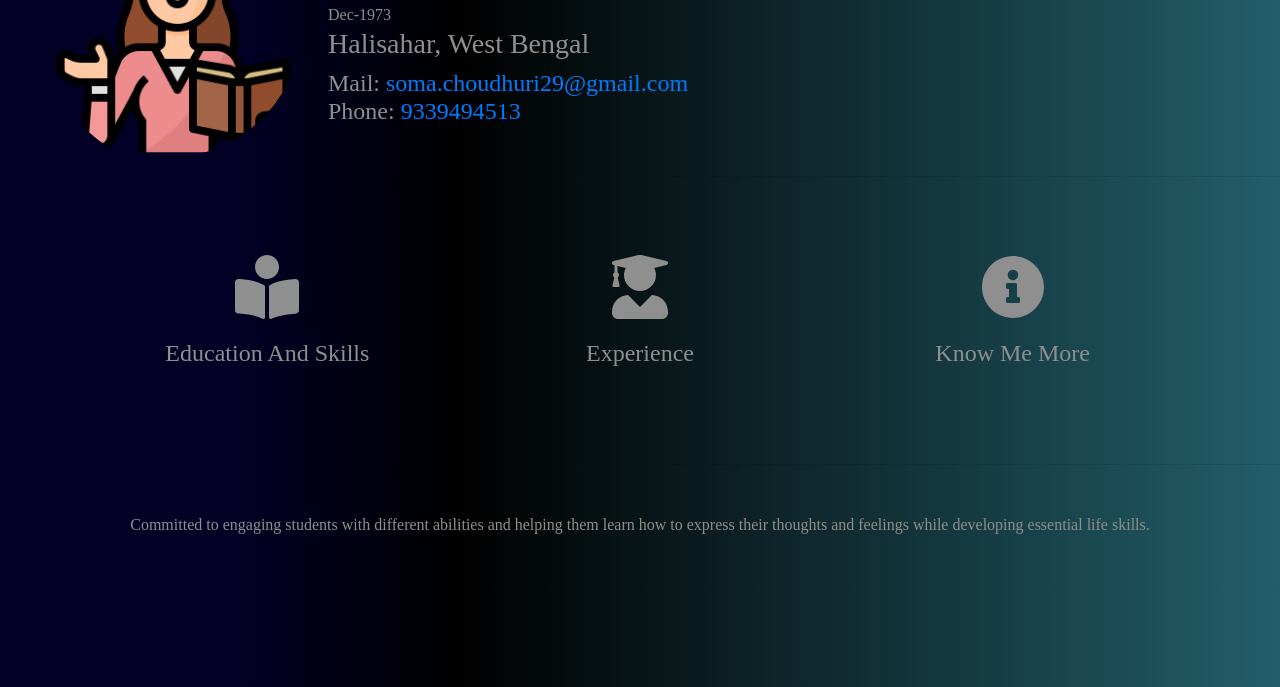
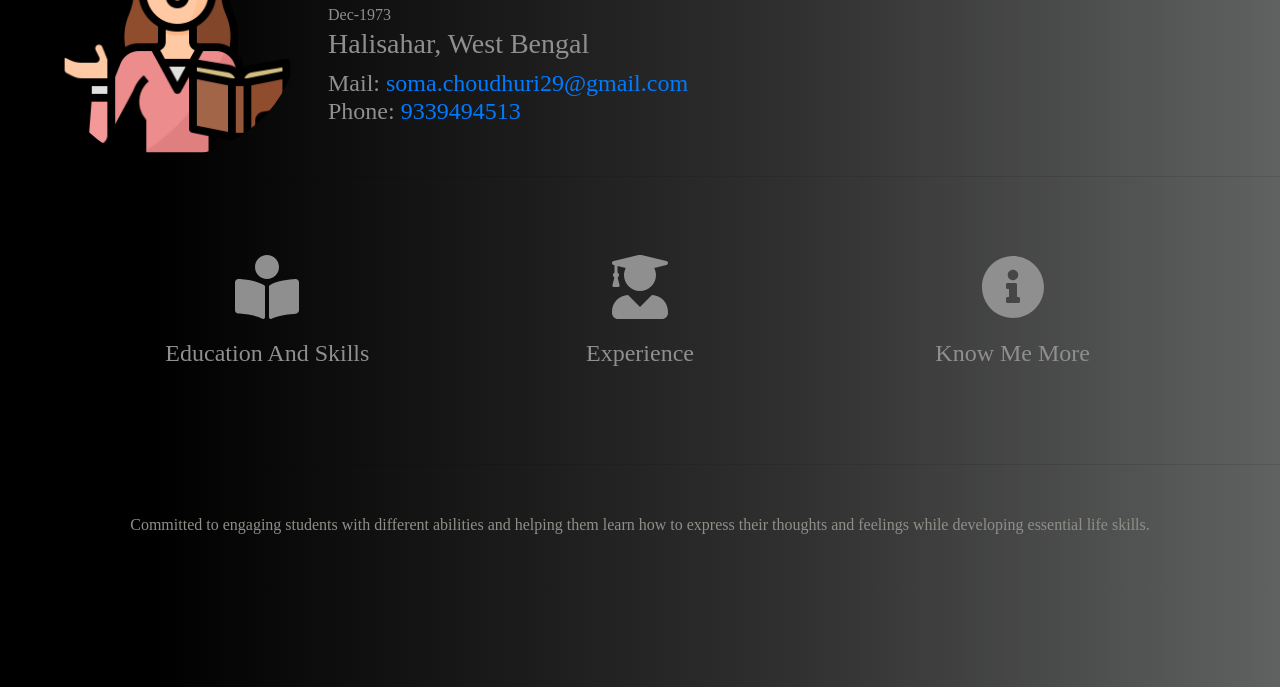
Before and after one commit to BadLegend1609/soma-resume, a plain HTML site: page index.html in a window 1280 px wide. Shown: the part 113-800 px from the top of the page. Drawn offline with nearby package versions, Linux system fonts and the light colour scheme.

Commit message:
Slight Fixes

```diff
--- a/styles.css
+++ b/styles.css
@@ -1,10 +1,14 @@
+html{
+  padding:0
+}
 
 body {
-  background: rgb(2,0,36);
-  background: linear-gradient(90deg, rgba(2,0,36,1) 19%, rgba(0,0,0,1) 36%, rgba(34,94,106,1) 100%);
+    background: rgb(0,0,0);
+    background: linear-gradient(90deg, rgba(0,0,0,1) 12%, rgba(48,48,48,1) 62%, rgba(96,97,97,1) 100%);
     font-family: "Montserrat";
     text-align: center;
-    color: #8f8f8f
+    color: #8f8f8f;
+    padding: 0
   }
 
   h1, h2, h3, h4, h5, h6 {
```
